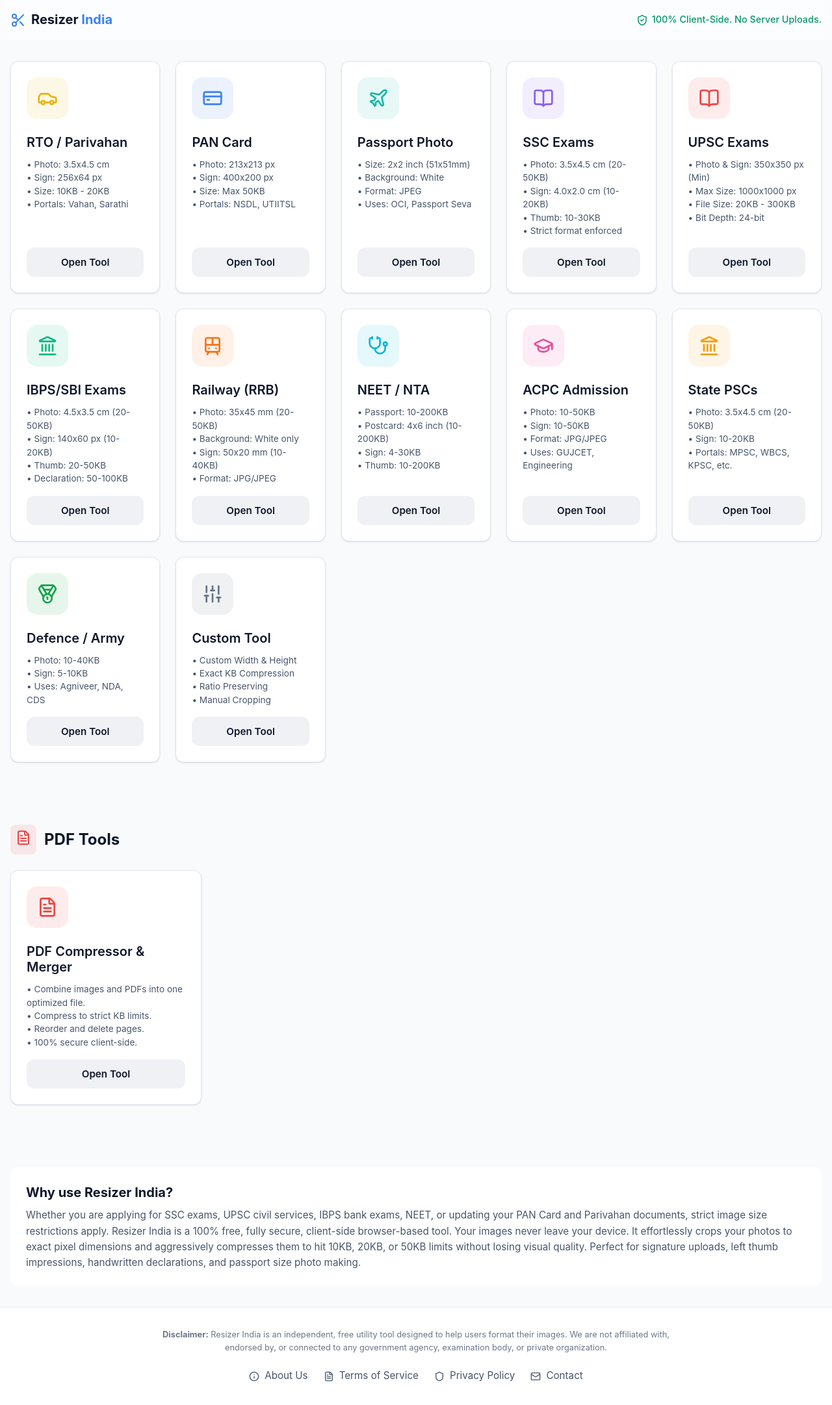
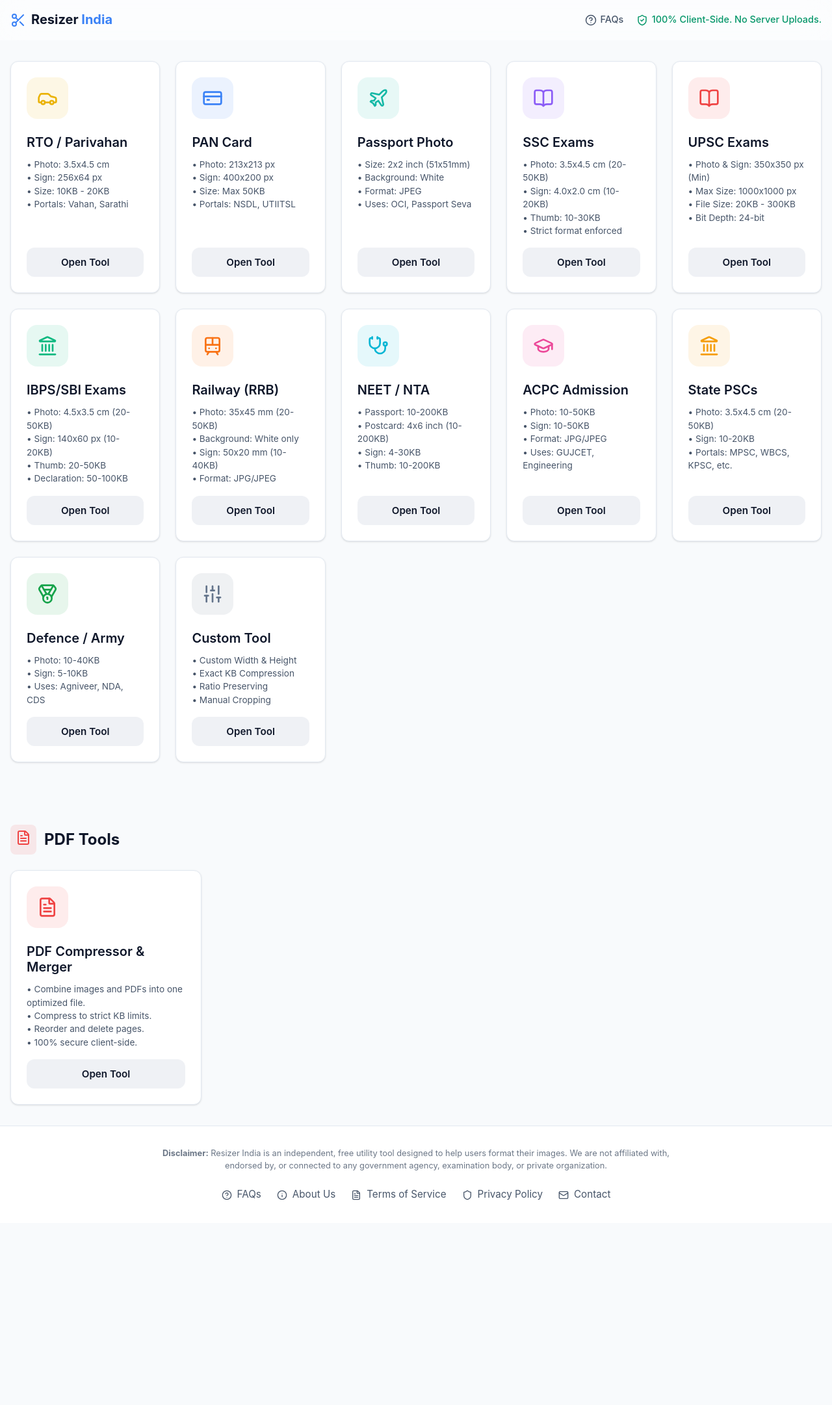
Before and after one commit to TechyNisarg/resizer-india, a React (Vite) app: page / in a window 1280 px wide. Shown: the whole page at 65% size. After the commit the page ends 1882 px from the top, so only its background shows below. Built offline with nearby package versions, Linux system fonts and the light colour scheme; a web font is replaced by a local one.

Commit message:
feat: add FAQ page, remove why use card, add links to header and footer

```diff
--- a/scripts/prerender.js
+++ b/scripts/prerender.js
@@ -73,6 +73,10 @@ const routes = {
   '/contact': {
     title: 'Contact Us - Resizer India',
     description: 'Get in touch with the Resizer India team.',
+  },
+  '/faq': {
+    title: 'Frequently Asked Questions - Resizer India',
+    description: 'Find answers to common questions about Resizer India, the 100% free and secure browser-based image resizing tool.',
   }
 };
 
--- a/src/App.tsx
+++ b/src/App.tsx
@@ -1,5 +1,5 @@
 import { BrowserRouter as Router, Routes, Route, Link, useLocation } from 'react-router-dom';
-import { Scissors, Info, FileText, Shield, Mail, ShieldCheck, ArrowLeft } from 'lucide-react';
+import { Scissors, Info, FileText, Shield, Mail, ShieldCheck, ArrowLeft, HelpCircle } from 'lucide-react';
 import { Analytics } from '@vercel/analytics/react';
 
 const GlobalBackButton = () => {
@@ -16,7 +16,7 @@ const GlobalBackButton = () => {
 };
 import { AnimatePresence, motion } from 'framer-motion';
 import { Home } from './pages/Home';
-import { About, Privacy, Terms, Contact } from './pages/StaticPages';
+import { About, Privacy, Terms, Contact, FAQ } from './pages/StaticPages';
 import { PdfCompressor } from './pages/PdfCompressor';
 
 const PageWrapper = ({ children }: { children: React.ReactNode }) => (
@@ -40,6 +40,7 @@ const AppRoutes = () => {
         <Route path="/privacy" element={<PageWrapper><Privacy /></PageWrapper>} />
         <Route path="/terms" element={<PageWrapper><Terms /></PageWrapper>} />
         <Route path="/contact" element={<PageWrapper><Contact /></PageWrapper>} />
+        <Route path="/faq" element={<PageWrapper><FAQ /></PageWrapper>} />
         <Route path="/pdf" element={<PageWrapper><PdfCompressor /></PageWrapper>} />
         <Route path="/*" element={<PageWrapper><Home /></PageWrapper>} />
       </Routes>
@@ -58,7 +59,11 @@ function App() {
               <Scissors size={24} />
               <div style={{ position: 'relative', top: '-1px' }}><span className="logo-text">Resizer</span> India</div>
             </Link>
-            <nav className="nav-menu" style={{ alignItems: 'center' }}>
+            <nav className="nav-menu" style={{ alignItems: 'center', display: 'flex', gap: '1.25rem' }}>
+              <Link to="/faq" style={{ display: 'flex', alignItems: 'center', gap: '0.35rem', color: 'var(--text-secondary)', textDecoration: 'none', fontSize: '0.9rem', fontWeight: 500, transition: 'color 0.2s' }} onMouseEnter={e => e.currentTarget.style.color = 'var(--text-primary)'} onMouseLeave={e => e.currentTarget.style.color = 'var(--text-secondary)'}>
+                <HelpCircle size={18} />
+                <span className="hide-on-mobile" style={{ position: 'relative', top: '-1px' }}>FAQs</span>
+              </Link>
               <div style={{ display: 'flex', alignItems: 'center', gap: '0.35rem', color: '#059669', fontSize: '0.9rem', fontWeight: 500 }}>
                 <ShieldCheck size={18} />
                 <span className="hide-on-mobile" style={{ position: 'relative', top: '-1px' }}>100% Client-Side. No Server Uploads.</span>
@@ -78,6 +83,7 @@ function App() {
               <strong>Disclaimer:</strong> Resizer India is an independent, free utility tool designed to help users format their images. We are not affiliated with, endorsed by, or connected to any government agency, examination body, or private organization.
             </div>
             <div className="footer-links">
+              <Link to="/faq" style={{ display: 'flex', alignItems: 'center', gap: '0.5rem' }}><HelpCircle size={16} /> <span style={{ position: 'relative', top: '-1px' }}>FAQs</span></Link>
               <Link to="/about" style={{ display: 'flex', alignItems: 'center', gap: '0.5rem' }}><Info size={16} /> <span style={{ position: 'relative', top: '-1px' }}>About Us</span></Link>
               <Link to="/terms" style={{ display: 'flex', alignItems: 'center', gap: '0.5rem' }}><FileText size={16} /> <span style={{ position: 'relative', top: '-1px' }}>Terms of Service</span></Link>
               <Link to="/privacy" style={{ display: 'flex', alignItems: 'center', gap: '0.5rem' }}><Shield size={16} /> <span style={{ position: 'relative', top: '-1px' }}>Privacy Policy</span></Link>
--- a/src/components/LandingPage.tsx
+++ b/src/components/LandingPage.tsx
@@ -104,20 +104,6 @@ export const LandingPage: React.FC = () => {
         </div>
       </motion.div>
 
-      <motion.div
-        className="seo-text"
-        style={{ marginTop: '4rem', padding: '1.5rem', background: 'var(--surface)', borderRadius: 'var(--radius)', color: 'var(--text-secondary)' }}
-        initial={hasVisited ? false : { opacity: 0 }}
-        animate={{ opacity: 1 }}
-        transition={{ delay: 0.6, duration: 0.8 }}
-      >
-        <h2 style={{ fontSize: '1.25rem', marginBottom: '0.5rem', color: 'var(--text-primary)' }}>Why use Resizer India?</h2>
-        <p style={{ fontSize: '0.95rem', lineHeight: '1.6' }}>
-          Whether you are applying for SSC exams, UPSC civil services, IBPS bank exams, NEET, or updating your PAN Card and Parivahan documents, strict image size restrictions apply.
-          Resizer India is a 100% free, fully secure, client-side browser-based tool. Your images never leave your device. It effortlessly crops your photos to exact pixel dimensions and aggressively compresses them to hit 10KB, 20KB, or 50KB limits
-          without losing visual quality. Perfect for signature uploads, left thumb impressions, handwritten declarations, and passport size photo making.
-        </p>
-      </motion.div>
     </div>
   );
 };
--- a/src/pages/StaticPages.tsx
+++ b/src/pages/StaticPages.tsx
@@ -31,3 +31,24 @@ export const Contact: React.FC = () => (
     <p>Email: <strong>support@resizerindia.example.com</strong></p>
   </div>
 );
+
+export const FAQ: React.FC = () => (
+  <div className="card" style={{ maxWidth: '800px', margin: '2rem auto', display: 'flex', flexDirection: 'column', gap: '1.5rem' }}>
+    <h1 style={{ color: 'var(--text-primary)' }}>Frequently Asked Questions</h1>
+
+    <div>
+      <h3 style={{ color: 'var(--text-primary)', marginBottom: '0.5rem' }}>Are my images secure?</h3>
+      <p style={{ color: 'var(--text-secondary)' }}>Yes. Resizer India is a 100% client-side tool. This means all processing happens directly in your browser. Your images are never uploaded to any server or stored anywhere.</p>
+    </div>
+
+    <div>
+      <h3 style={{ color: 'var(--text-primary)', marginBottom: '0.5rem' }}>Is this tool free?</h3>
+      <p style={{ color: 'var(--text-secondary)' }}>Yes, absolutely free with no hidden charges or watermarks.</p>
+    </div>
+
+    <div>
+      <h3 style={{ color: 'var(--text-primary)', marginBottom: '0.5rem' }}>Will it reduce image quality?</h3>
+      <p style={{ color: 'var(--text-secondary)' }}>We use smart compression algorithms to hit strict file size limits (like 20KB or 50KB) while maintaining the highest possible visual fidelity. The quality is perfect for portal uploads.</p>
+    </div>
+  </div>
+);
```
